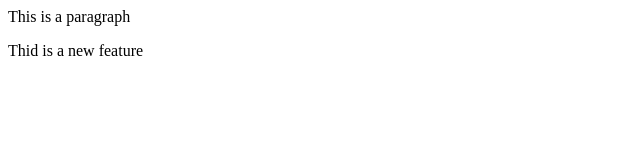
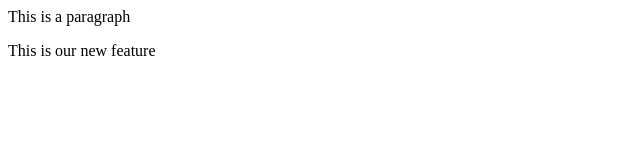
Before and after one commit to LuckyInsaan0510/Git, a plain HTML site: page index.html in a window 1280 px wide. Shown: the full height of the page, 0-640 px from the left. Drawn offline with Linux system fonts and the light colour scheme.

Commit message:
Add new feature

```diff
--- a/index.html
+++ b/index.html
@@ -1,3 +1,3 @@
 <!--this is for practice> <!-->
 <p> This is a paragraph</p>
-<p>Thid is a new feature</p>
+<p>This is our new feature</p>
```
